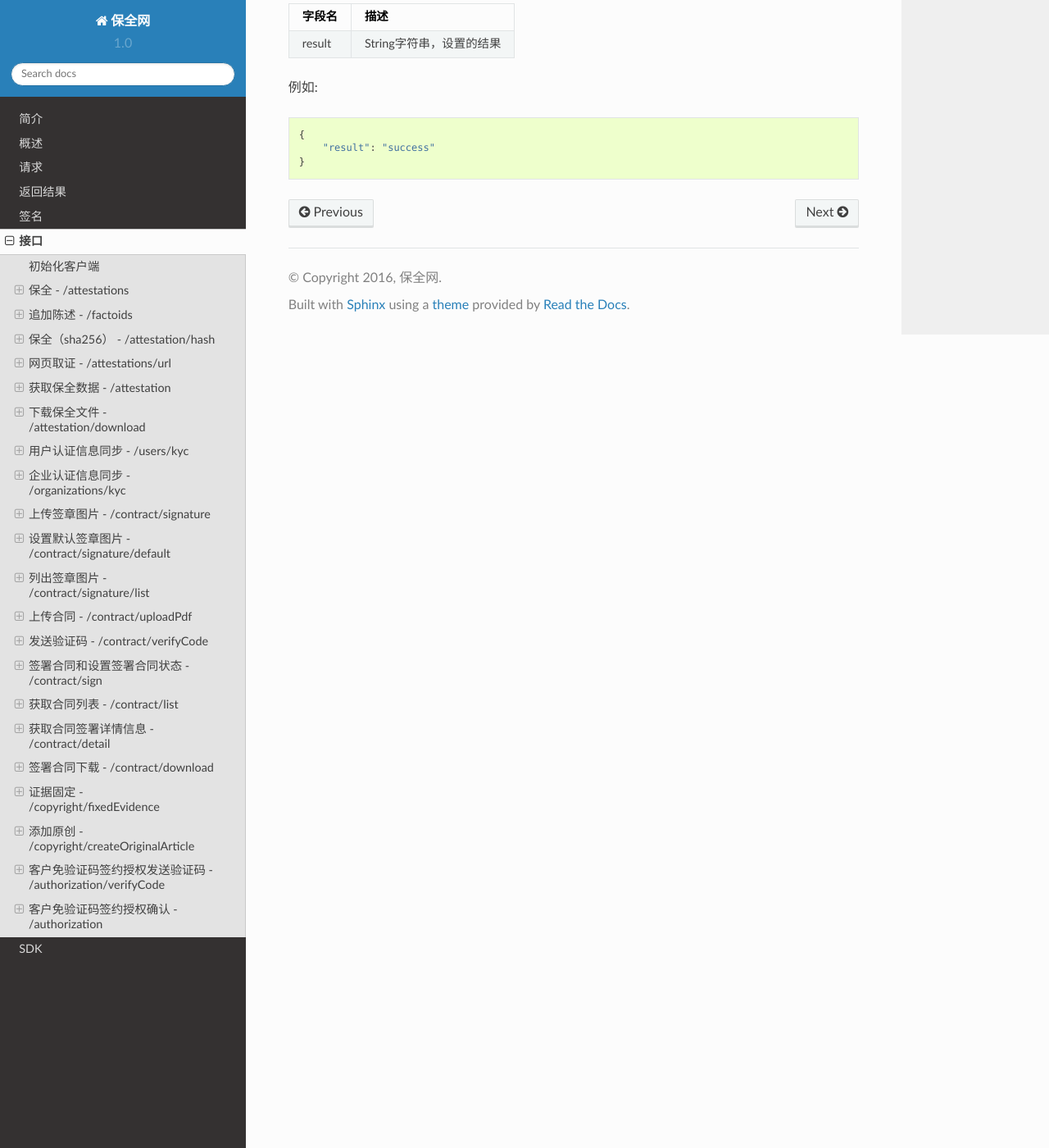
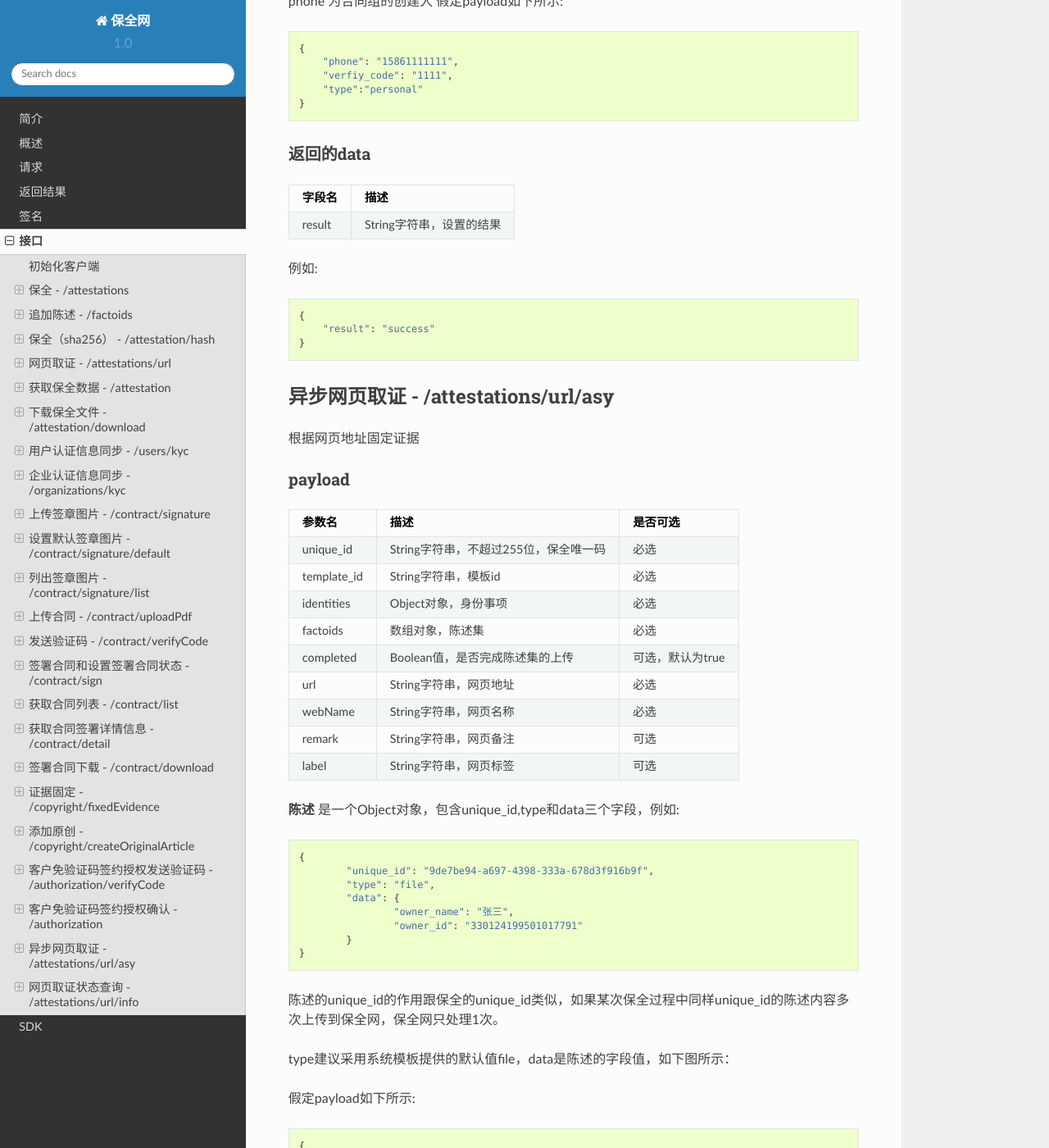
Before and after one commit to baoquan-hq/readthedocs, a Sphinx documentation site: the page built from docs/api.rst, in a window 1280 px wide and 1400 px high, scrolled down 31716 px. Shown: the whole window at 82% size. Built offline with Sphinx 7.4.7 and the Read the Docs theme 2.0.0, drawn with Linux system fonts in a browser that asks for light colours; some of the changed text lies outside the part shown.

Commit message:
add asy attestation url

```diff
--- a/docs/api.rst
+++ b/docs/api.rst
@@ -214,6 +214,14 @@ no                 String字符串，保全号
 			"no": "rBgGqKQ1ruCKhXiTgZ2oVr",
 		}
 	}
+
+保全书凭证
+^^^^^^^^^^^^^^^
+如果是新闻、文章、资讯类等内容保全完成后，需要打上保全网已保全的LOGO，点击查看证书即可跳转到对应保全书上链页面。如下图所示：
+.. image:: images/pingzheng.png
+查看保全所对应的JS脚本代码如下：<!-- 增加已保全标签链接 --> title所对应的保全号需根据实际保全内容入参。
+<div id="baoquan-evidence" title="90458CE5C19B402B9BA46905736DF819"></div><!-- 建议将JS放在底部导入，否则可能会影响显示效果  -->
+<script src="https://eagle-p1.oss-cn-szfinance.aliyuncs.com/baoquan.js"></script>
 
 追加陈述 - /factoids
 ----------------------
@@ -1405,3 +1413,129 @@ result              String字符串，设置的结果
     {
         "result": "success"
     }
+
+异步网页取证 - /attestations/url/asy
+------------------------------------
+根据网页地址固定证据
+
+payload
+^^^^^^^^^^^^^^^
+=================  ======================================= ================
+参数名 				描述                                    是否可选
+=================  ======================================= ================
+unique_id          String字符串，不超过255位，保全唯一码          必选
+template_id        String字符串，模板id                       必选
+identities         Object对象，身份事项                        必选
+factoids           数组对象，陈述集                           必选
+completed          Boolean值，是否完成陈述集的上传            可选，默认为true
+url                 String字符串，网页地址                        必选
+webName               String字符串，网页名称                        必选
+remark                 String字符串，网页备注                        可选
+label                 String字符串，网页标签                        可选
+=================  ======================================= ================
+
+**陈述** 是一个Object对象，包含unique_id,type和data三个字段，例如::
+
+	{
+		"unique_id": "9de7be94-a697-4398-333a-678d3f916b9f",
+		"type": "file",
+		"data": {
+			"owner_name": "张三",
+			"owner_id": "330124199501017791"
+		}
+	}
+
+陈述的unique_id的作用跟保全的unique_id类似，如果某次保全过程中同样unique_id的陈述内容多次上传到保全网，保全网只处理1次。
+
+type建议采用系统模板提供的默认值file，data是陈述的字段值，如下图所示：
+
+假定payload如下所示::
+
+	{
+		"unique_id": "acafa00d-5579-4fe5-93c1-de89ec82006e",
+		"template_id": "2hSWTZ4oqVEJKAmK2RiyT4",
+		"identities": {
+			"MO": "15857112383",
+			"ID": "42012319800127691X"
+		},
+		"factoids": [
+			{
+				"unique_id": "9de7be94-a697-4398-945a-678d3f916b9f",
+				"type": "file",
+				"data": {
+					"owner_name": "李三",
+					"owner_id": "330124199501017791"
+				}
+			}
+		],
+		"url": "https://www.simplechain.com",
+		"webName": "简单上链"
+		"remark": "简单上链"
+		"label": "sipc"
+	}
+
+
+返回的data
+^^^^^^^^^^^^^^
+
+调用保全接口成功后会返回保全号
+
+=================  ================================
+字段名 				描述
+=================  ================================
+no                 String字符串，保全号
+=================  ================================
+
+例如::
+
+	{
+		"request_id": "2XiTgZ2oVrBgGqKQ1ruCKh",
+		"data": {
+			"no": "rBgGqKQ1ruCKhXiTgZ2oVr",
+		}
+	}
+
+网页取证状态查询 - /attestations/url/info
+------------------------------------
+异步网页取证后状态查询
+
+payload
+^^^^^^^^^^^^^^^
+=================  ======================================= ================
+参数名 				描述                                    是否可选
+=================  ======================================= ================
+ano          String字符串，保全号         必选
+=================  ======================================= ================
+
+假定payload如下所示::
+
+	{
+		"ano": "acafa00d-5579-4fe5-93c1-de89ec82006e"
+	}
+
+
+返回的data
+^^^^^^^^^^^^^^
+
+调用保全接口成功后会返回保全号
+
+=================  ================================
+字段名 				描述
+=================  ================================
+status                 String字符串，取证状态
+message                 String字符串，描述信息
+blockchain_hash          String字符串，保全链链上hash
+hhf_hash                 String字符串，杭互法司法链链上hash
+=================  ================================
+
+例如::
+
+{
+	"data": {
+		"status": "SUCCESSED",
+		"message": "取证成功",
+		"blockchain_hash": "",
+		"hhf_hash": null
+	},
+	"request_id": "c4e7240c-b1d2-4b0a-a73a-3cc1cc0d05f7"
+}
--- a/docs/java.rst
+++ b/docs/java.rst
@@ -6,12 +6,12 @@ Java
 	<dependency>
 	    <groupId>com.baoquan</groupId>
 	    <artifactId>eagle-sdk</artifactId>
-	    <version>2.0.2</version>
+	    <version>2.0.4</version>
 	</dependency>
 
 如果使用gradle，可以加入如下依赖::
 
-	compile group: 'com.baoquan', name: 'eagle-sdk', version: '2.0.2'
+	compile group: 'com.baoquan', name: 'eagle-sdk', version: '2.0.4'
 
 初始化客户端
 ------------------
```
Also changed, not shown: docs/images/pingzheng.png (added).
